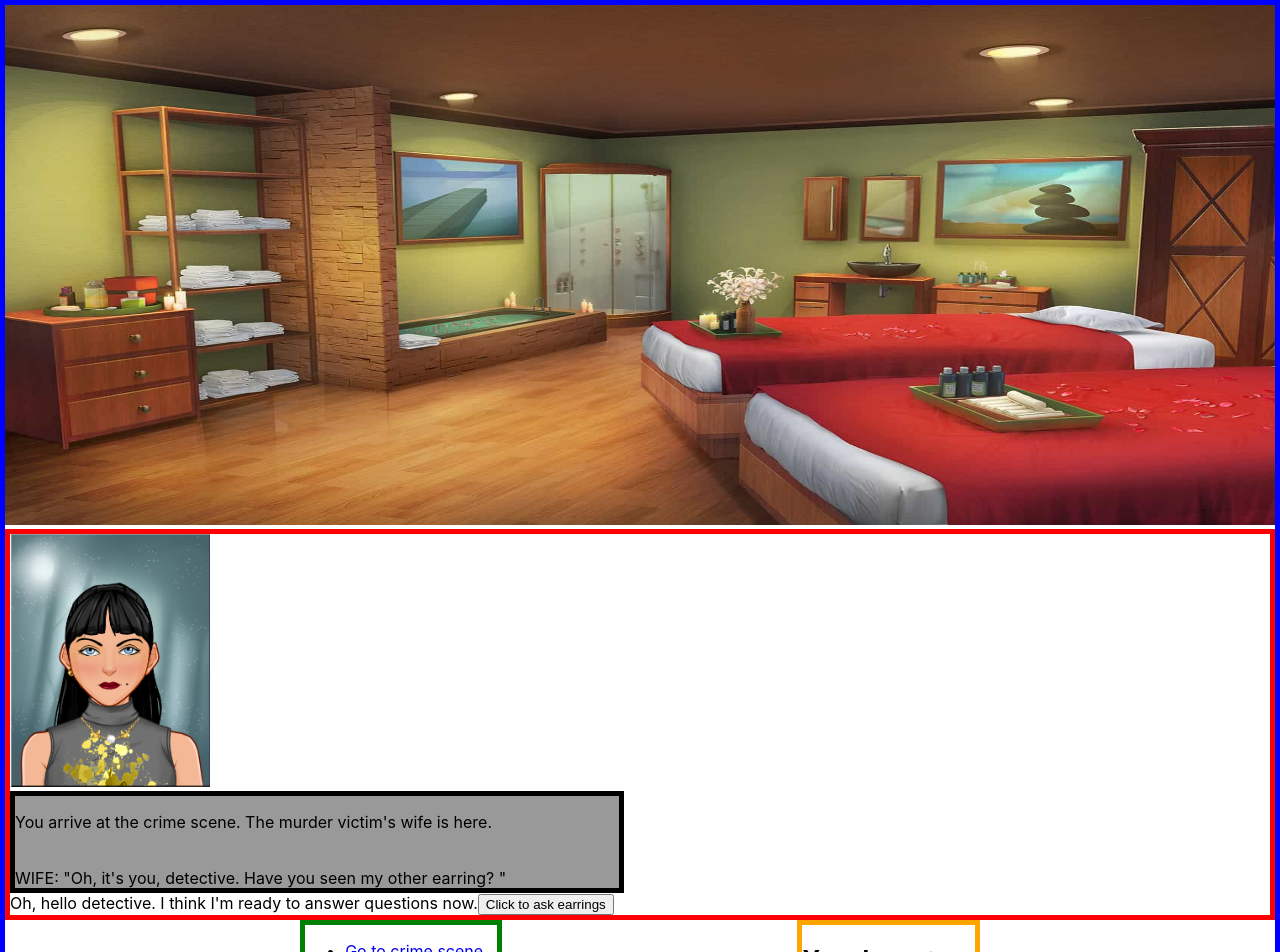
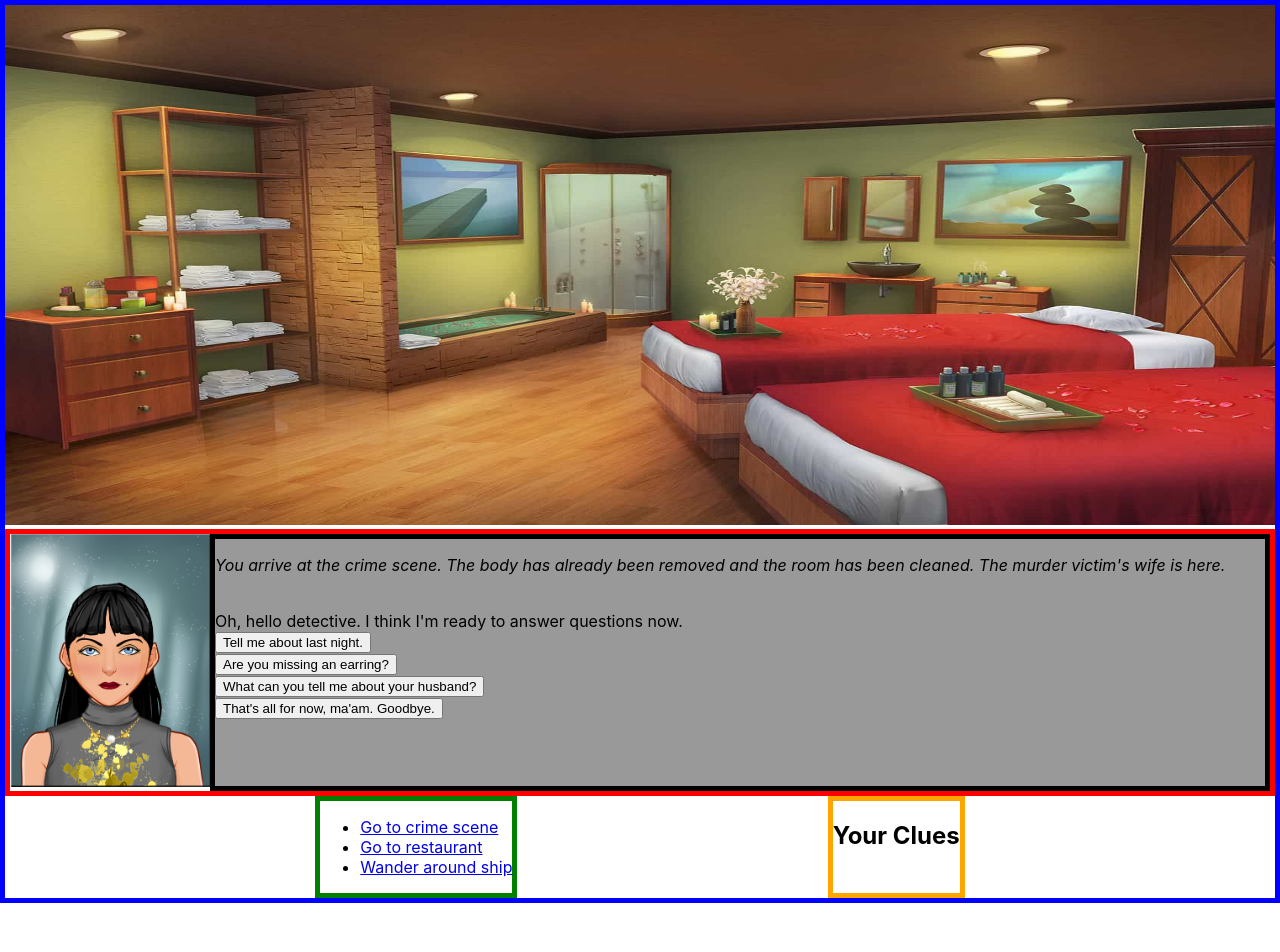
Before and after one commit to c-champagne/murder-mystery, a React (Create React App) app: page /crimescene in a window 1280 px wide. Shown: the top 952 px of the page. After the commit the page ends 903 px from the top, so only its background shows below. Built offline with nearby package versions, Linux system fonts and the light colour scheme.

Commit message:
Wrote out dialogue choices for two characters

```diff
--- /dev/null
+++ b/src/components/ActressDialogue.js
@@ -0,0 +1,86 @@
+import React, { Component } from 'react';
+import './Dialogue.css';
+import {connect } from 'react-redux';
+
+export class ActressDialogue extends Component {
+
+    constructor(props) {
+        super(props);
+        this.state = {
+            dialogue: "You know detective, it isn't polite to stare. You do know who I am, right? I was on that super popular Netflix movie, Knights Without Time.",
+            portrait: "actresslaugh.PNG"
+        }
+    }
+
+    know = () => {
+        this.setState({
+            dialogue: "Well, I know he has money. I think he's some big, investor or something? We spoke at the bar for a bit. He seemed nice.",
+            portrait: "actressneutral.PNG"
+        })
+    }
+
+    lastNight = () => {
+        this.setState({
+            dialogue: "See the victim?  More like HEAR him. He and his wife were arguing profusely at dinner. I think they were arguing about money... not that I was eavesdropping or anything, they were THAT loud about it.",
+            portrait: "actressannoyedhand.PNG"
+        })
+        this.props.addClue()
+    }
+
+    about = () => {
+        this.setState({
+            dialogue: "Well, he.. was.. a very successful man.  He got along so well with everyone because he was a natural charmer. But he did seem stressed in recent months so I planned this cruise for us. I thought it would... help him.",
+            portrait: "wifeeyesclosed.PNG"
+        })
+    }
+
+    goodbye = () => {
+        this.setState({
+            dialogue: "Bye bye, detective. I hope you catch the bad guy quickly! It's a little eerie being on this boat knowing they're still out there.",
+            portrait: "actresslaugh.PNG"
+        })
+    }
+
+    render() {
+        return (
+            <div className="dialogueContainer">
+            <div className="speaker">
+                            <img src={`/images/characterModels/${this.state.portrait}`}/>
+                        </div>
+                        <div className="leftBox">
+                            <div className="textBox">
+                                <p>You go to the restaurant where the victim was last seen alive. There is another passenger here. She looks familiar...</p><br/>
+                                <div>
+                {this.state.dialogue}
+                <br/><button onClick={this.lastNight}>Did you see the victim here last night?</button>
+                <br/><button onClick={this.know}>What do you know about the victim?</button>
+                <br/><button onClick={this.goodbye}>Thank you, miss. I will be on my way.</button>
+            </div>
+{/*                                 <span>WIFE: "Oh, it's you, detective. Have you seen my other earring?  "</span>
+ */}                        </div>
+                    </div>
+
+
+
+            </div>
+        )
+    }
+}
+
+//export default Dialogue
+
+const mapStateToProps = (state) => {
+    return {
+        ...state
+    }
+}
+
+const mapDispatchToProps = (dispatch) => {
+    return {
+        addClue: () => {
+            return dispatch({type: 'ADD_CLUE', payload: {clue: "Victim argued with wife"}})
+        }
+    }
+}
+
+export default connect(mapStateToProps, mapDispatchToProps)(ActressDialogue)
--- a/src/components/CrimeScene.js
+++ b/src/components/CrimeScene.js
@@ -2,13 +2,15 @@ import React, { Component } from 'react';
 import './Window.css';
 import {Switch, Route, Link} from 'react-router-dom';
 import {connect } from 'react-redux';
-import Dialogue from './Dialogue'
+import Dialogue from './WifeDialogue'
 
 class CrimeScene extends Component {
 
  /* componentDidMount() {
     this.props.addClue()
 }  */
+
+
 
     render() {
         return (
--- /dev/null
+++ b/src/components/Dialogue.css
@@ -0,0 +1,9 @@
+.dialogueContainer {
+    display: flex;
+    flex-direction: row;
+
+}
+
+.textBox p {
+    font-style: italic;
+}
--- a/src/components/Dialogue.js
+++ /dev/null
@@ -1,43 +0,0 @@
-import React, { Component } from 'react'
-
-export class Dialogue extends Component {
-
-    constructor(props) {
-        super(props);
-        this.state = {
-            dialogue: "Oh, hello detective. I think I'm ready to answer questions now.",
-            portrait: "wifeneutral.PNG"
-        }
-    }
-
-    earring = () => {
-        this.setState({
-            dialogue: "Oh, yes.  I don't know if I lost it before or after... this happened.  Maybe one of the cleaning staff has seen it."
-        })
-    }
-
-    render() {
-        return (
-            <div className="dialogueContainer">
-            <div className="speaker">
-                            <img src={`/images/characterModels/${this.state.portrait}`}/>
-                        </div>
-                        <div className="leftBox">
-                            <div className="textBox">
-                                <p>You arrive at the crime scene.  The murder victim's wife is here.</p><br/>
-
-                                <span>WIFE: "Oh, it's you, detective. Have you seen my other earring?  "</span>
-                        </div>
-                    </div>
-
-
-            <div>
-                {this.state.dialogue}
-                <button onClick={this.earring}>Click to ask earrings</button>
-            </div>
-            </div>
-        )
-    }
-}
-
-export default Dialogue
--- a/src/components/Restaurant.js
+++ b/src/components/Restaurant.js
@@ -1,5 +1,8 @@
 import React, { Component } from 'react';
 import './Window.css';
+import Dialogue from './ActressDialogue'
+
+
 class Restaurant extends Component {
     render() {
         return (
@@ -8,15 +11,7 @@ class Restaurant extends Component {
                     <img src="/images/restaurant.jpg"/>
                 </div>
                     <div className="dialogueBox">
-                        <div className="speaker">
-                            <img src="/images/characterModels/actressneutral.PNG"/>
-                        </div>
-                        <div className="leftBox">
-                            <div className="textBox">
-                                <p>You go to the restaurant where the victim was last seen alive. There is another passenger here.</p>
-                                <span>ACTRESS: "Oh, hello detective! I thought you might want to know that last night, the victim and his wife were arguing profusely at dinner. I think they were arguing about money... not that I was eavesdropping or anything, they were THAT loud about it."  </span>
-                            </div>
-                        </div>
+                       <Dialogue/>
                     </div>
                     </div>
         )
--- /dev/null
+++ b/src/components/WifeDialogue.js
@@ -0,0 +1,87 @@
+import React, { Component } from 'react';
+import './Dialogue.css';
+import {connect } from 'react-redux';
+
+export class WifeDialogue extends Component {
+
+    constructor(props) {
+        super(props);
+        this.state = {
+            dialogue: "Oh, hello detective. I think I'm ready to answer questions now.",
+            portrait: "wifeneutral.PNG"
+        }
+    }
+
+    earring = () => {
+        this.setState({
+            dialogue: "Oh, yes.  I don't know if I lost it before or after... this happened.  Maybe one of the cleaning staff has seen it.",
+            portrait: "wifefrownhand.PNG"
+        })
+        this.props.addClue()
+    }
+
+    lastNight = () => {
+        this.setState({
+            dialogue: "My husband and I were at dinner with his business partner and everything was... fine.  It was just a normal evening.",
+            portrait: "wifeeyesclosed.PNG"
+        })
+    }
+
+    about = () => {
+        this.setState({
+            dialogue: "Well, he.. was.. a very successful man.  He got along so well with everyone because he was a natural charmer. But he did seem stressed in recent months so I planned this cruise for us. I thought it would... help him.",
+            portrait: "wifeeyesclosed.PNG"
+        })
+    }
+
+    goodbye = () => {
+        this.setState({
+            dialogue: "Goodbye, detective.  Please let me know as soon as you find anything.",
+            portrait: "wifeneutral.PNG"
+        })
+    }
+
+    render() {
+        return (
+            <div className="dialogueContainer">
+            <div className="speaker">
+                            <img src={`/images/characterModels/${this.state.portrait}`}/>
+                        </div>
+                        <div className="leftBox">
+                            <div className="textBox">
+                                <p>You arrive at the crime scene. The body has already been removed and the room has been cleaned. The murder victim's wife is here.</p><br/>
+                                <div>
+                {this.state.dialogue}
+                <br/><button onClick={this.lastNight}>Tell me about last night.</button>
+                <br/><button onClick={this.earring}>Are you missing an earring?</button>
+                <br/><button onClick={this.about}>What can you tell me about your husband?</button>
+                <br/><button onClick={this.goodbye}>That's all for now, ma'am. Goodbye.</button>
+            </div>
+{/*                                 <span>WIFE: "Oh, it's you, detective. Have you seen my other earring?  "</span>
+ */}                        </div>
+                    </div>
+
+
+
+            </div>
+        )
+    }
+}
+
+//export default Dialogue
+
+const mapStateToProps = (state) => {
+    return {
+        ...state
+    }
+}
+
+const mapDispatchToProps = (dispatch) => {
+    return {
+        addClue: () => {
+            return dispatch({type: 'ADD_CLUE', payload: {clue: "Locate missing earring"}})
+        }
+    }
+}
+
+export default connect(mapStateToProps, mapDispatchToProps)(WifeDialogue)
--- a/src/components/Window.css
+++ b/src/components/Window.css
@@ -13,8 +13,8 @@
     /* position:relative;
     bottom:300px;
     left:0px; */
-    display: flex;
-    flex-direction: row;
+    /* display: flex;
+    flex-direction: row; */
 
 }
 
--- a/src/components/Window.js
+++ b/src/components/Window.js
@@ -43,7 +43,7 @@ export class Window extends Component {
                 <div className="controls">
                         <div className="locationList"><Locations/></div>
                         <div className="inventory">
-                            <h2>Your Inventory</h2>
+                            <h2>Your Clues</h2>
                             <Item/>
                         </div>
                 </div>
```
